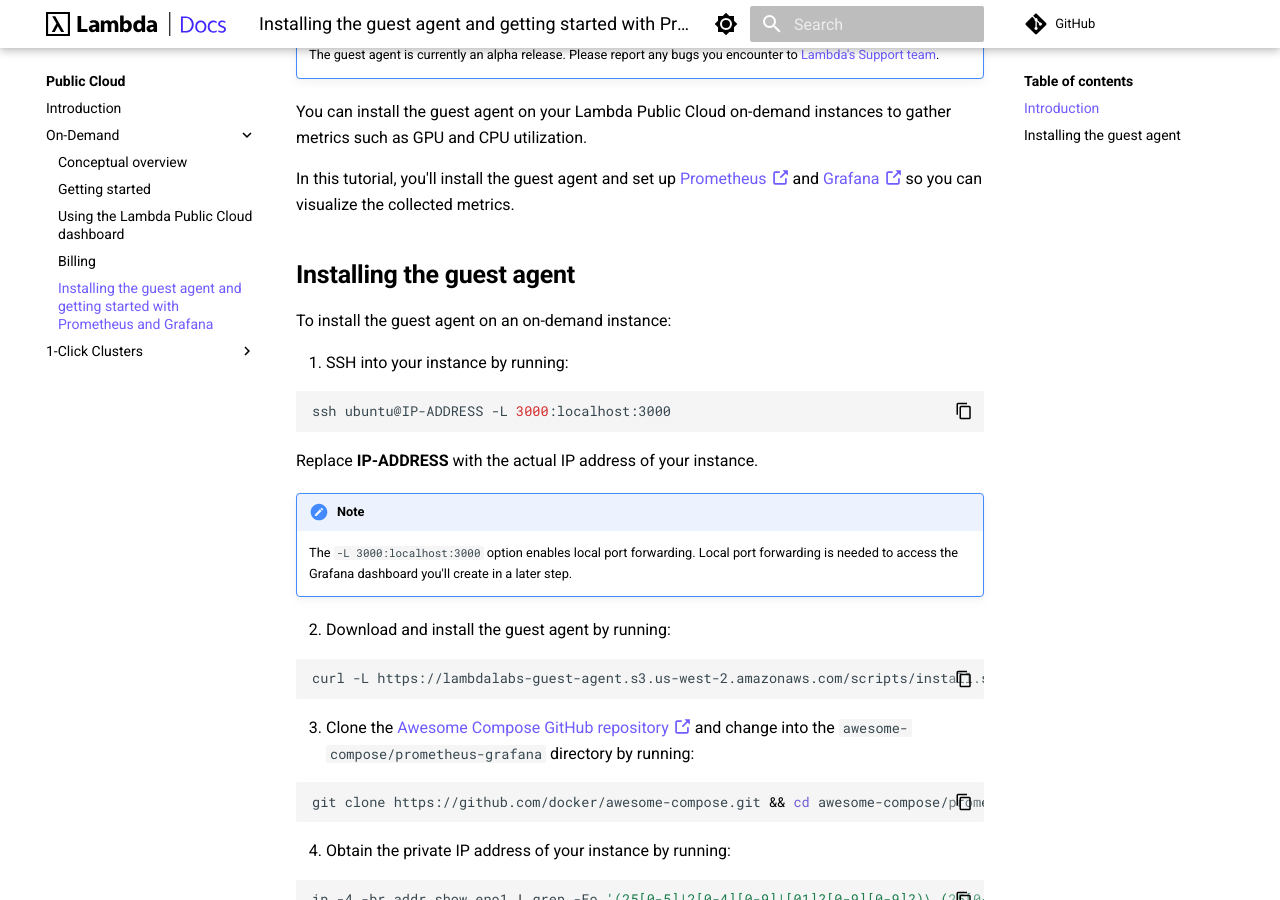
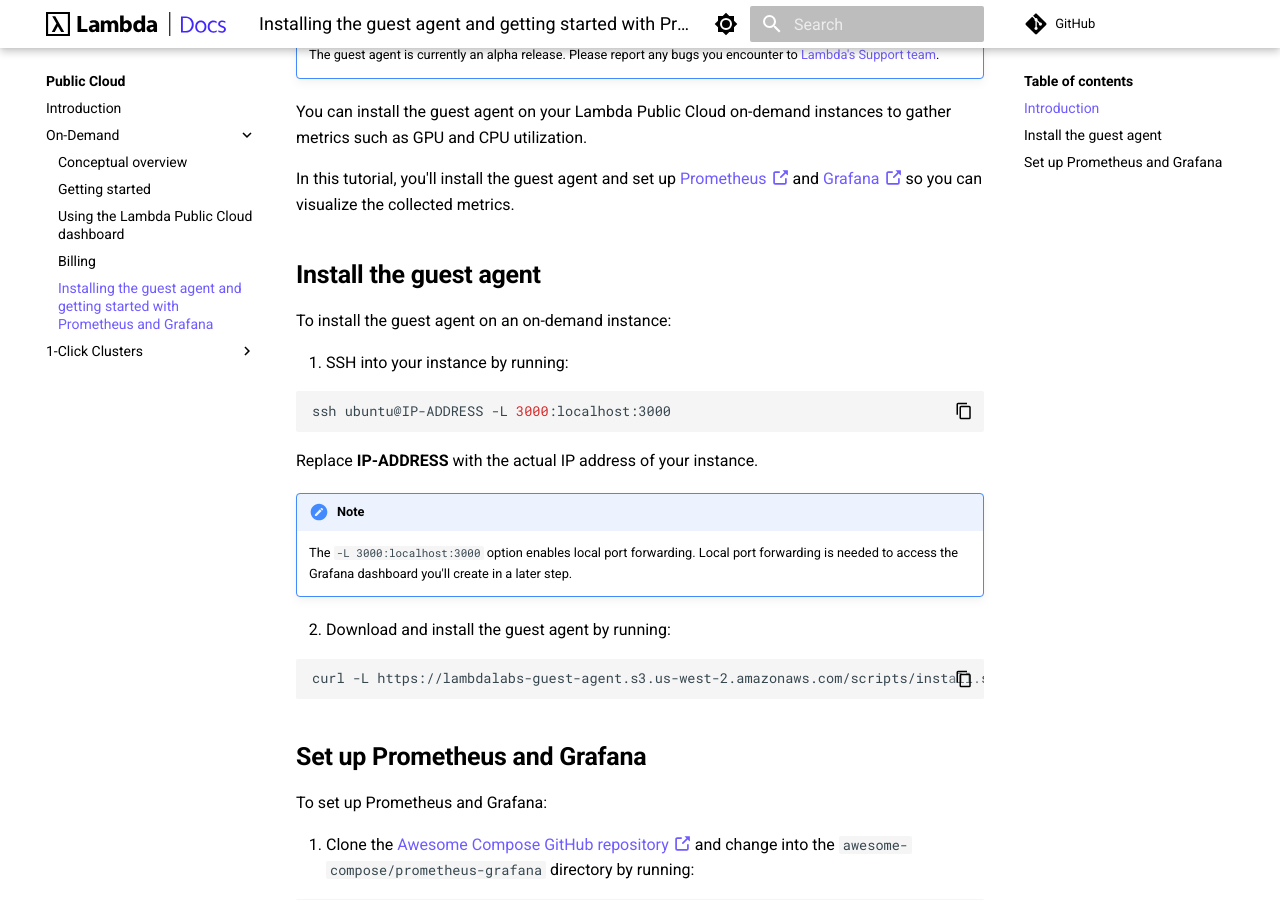
Before and after one commit to cbrownstein-lambda/lambda-docs-mkdocs, an MkDocs documentation site: the page built from docs/public-cloud/on-demand/guest-agent.md, in a window 1280 px wide and 900 px high, scrolled down 329 px. Built offline with MkDocs 1.6.1 and Material for MkDocs 9.7.7, drawn with Linux system fonts in a browser that asks for light colours; a script that is not in the unit is left out; comment, search, counter and statistics services are not loaded; part of the change alters nothing that is shown.

````diff
--- a/docs/public-cloud/on-demand/guest-agent.md
+++ b/docs/public-cloud/on-demand/guest-agent.md
@@ -20,7 +20,7 @@ In this tutorial, you'll install the guest agent and set up [Prometheus
 [Grafana :octicons-link-external-16:](https://grafana.com/){target="_blank"} so
 you can visualize the collected metrics.
 
-## Installing the guest agent
+## Install the guest agent
 
 To install the guest agent on an on-demand instance:
 
@@ -44,7 +44,11 @@ To install the guest agent on an on-demand instance:
    curl -L https://lambdalabs-guest-agent.s3.us-west-2.amazonaws.com/scripts/install.sh | sudo bash
    ```
 
-3. Clone the [Awesome Compose GitHub repository
+## Set up Prometheus and Grafana
+
+To set up Prometheus and Grafana:
+
+1. Clone the [Awesome Compose GitHub repository
    :octicons-link-external-16:](https://github.com/docker/awesome-compose){target="_blank"}
    and change into the `awesome-compose/prometheus-grafana` directory by running:
 
@@ -52,13 +56,13 @@ To install the guest agent on an on-demand instance:
    git clone https://github.com/docker/awesome-compose.git && cd awesome-compose/prometheus-grafana
    ```
 
-4. Obtain the private IP address of your instance by running:
+2. Obtain the private IP address of your instance by running:
 
    ```bash
    ip -4 -br addr show eno1 | grep -Eo '(25[0-5]|2[0-4][0-9]|[01]?[0-9][0-9]?)\.(25[0-5]|2[0-4][0-9]|[01]?[0-9][0-9]?)\.(25[0-5]|2[0-4][0-9]|[01]?[0-9][0-9]?)\.(25[0-5]|2[0-4][0-9]|[01]?[0-9][0-9]?)'
    ```
 
-5. Edit the `prometheus/prometheus.yml` file.
+3. Edit the `prometheus/prometheus.yml` file.
 
    Under `targets`, change `localhost:9090` to `PRIVATE-IP-ADDRESS:9101`.
 
@@ -80,7 +84,7 @@ To install the guest agent on an on-demand instance:
        - PRIVATE-IP-ADDRESS:9101
    ```
 
-6. Edit the `compose.yaml` file and set `GF_SECURITY_ADMIN_PASSWORD` to a strong
+4. Edit the `compose.yaml` file and set `GF_SECURITY_ADMIN_PASSWORD` to a strong
    password.
 
 !!! tip
@@ -91,38 +95,38 @@ To install the guest agent on an on-demand instance:
     openssl rand -base64 16
     ```
 
-7. Start Prometheus and Grafana containers on your instance by running:
+5. Start Prometheus and Grafana containers on your instance by running:
 
    ```bash
    sudo docker compose up -d
    ```
 
-8. In your web browser, go to http://localhost:3000 and log into Grafana. For
+6. In your web browser, go to http://localhost:3000 and log into Grafana. For
    the username, enter `admin`. For the password, enter the password you set in
    a previous step.
 
-9. At the top-right of the dashboard, click the **+**. Then, choose **Import
+7. At the top-right of the dashboard, click the **+**. Then, choose **Import
    dashboard**.
 
-    ![Screenshot of how to import
-    dashboard](../../assets/images/import-dashboard.png)
+   ![Screenshot of how to import
+   dashboard](../../assets/images/import-dashboard.png)
 
-10. In the **Import via dashboard JSON model** field, enter the [example JSON
-    model
-    :octicons-link-external-16:](https://gist.githubusercontent.com/LandonTClipp/964e90507d660e3fb710b4137be6cd6f/raw/bc7abd797da65581534513c153d1ad3d1b8e4bbe/lambda-guest-agent-grafana-model.json){target="_blank"}
-    prepared for this tutorial, then click **Load**. In the following screen,
-    click **Import**.
+8. In the **Import via dashboard JSON model** field, enter the [example JSON
+   model
+   :octicons-link-external-16:](https://gist.githubusercontent.com/LandonTClipp/964e90507d660e3fb710b4137be6cd6f/raw/bc7abd797da65581534513c153d1ad3d1b8e4bbe/lambda-guest-agent-grafana-model.json){target="_blank"}
+   prepared for this tutorial, then click **Load**. In the following screen,
+   click **Import**.
 
-11. You'll see a Grafana dashboard displaying:
+9. You'll see a Grafana dashboard displaying:
 
-    - CPU usage
-    - GPU utilization
-    - GPU power draw
-    - InfiniBand transfer rates
-    - local storage transfer rates
+   - CPU usage
+   - GPU utilization
+   - GPU power draw
+   - InfiniBand transfer rates
+   - local storage transfer rates
 
-    ![Screenshot of an example Grafana
-    dashboard](../../assets/images/grafana-dashboard-guest-agent.png)
+   ![Screenshot of an example Grafana
+   dashboard](../../assets/images/grafana-dashboard-guest-agent.png)
 
 !!! note
 
````
